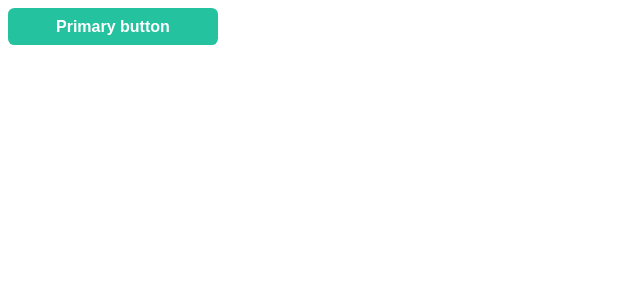
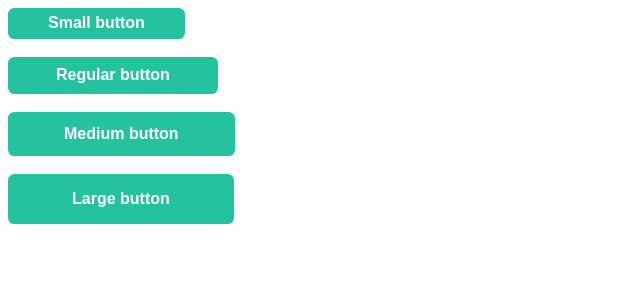
Before and after one commit to CyprienF/buzzui-vue, a Vue app: page / in a window 1280 px wide. Shown: the top 300 px of the page, without its empty margins (0-640 px from the left). Built offline with nearby package versions, Linux system fonts and the light colour scheme.

Commit message:
style(BuzzButton): add shape style

```diff
--- a/src/App.vue
+++ b/src/App.vue
@@ -1,5 +1,11 @@
 <template>
-  <BuzzButton> Primary button </BuzzButton>
+  <BuzzButton size="small">Small button</BuzzButton>
+  <br />
+  <BuzzButton>Regular button</BuzzButton>
+  <br />
+  <BuzzButton size="medium">Medium button</BuzzButton>
+  <br />
+  <BuzzButton size="large">Large button</BuzzButton>
 </template>
 
 <script setup lang="ts">
--- a/src/components/BuzzButton.vue
+++ b/src/components/BuzzButton.vue
@@ -36,6 +36,9 @@ const color = computed(() => getInvertColor(props.color));
 const backgroundColor = computed(() => getColor(props.color));
 const computedClasses = computed(() => {
   return {
+    button__small: props.size === 'small',
+    button__medium: props.size === 'medium',
+    button__large: props.size === 'large',
     button__rounded: props.shape === 'rounded',
     button__disabled: props.disabled,
     button__outlined: props.outlined,
@@ -64,6 +67,18 @@ const computedClasses = computed(() => {
     filter: brightness(95%);
   }
 
+  &__small {
+    padding: 0.4rem 2.5rem;
+  }
+
+  &__medium {
+    padding: 0.8rem 3.5rem;
+  }
+
+  &__large {
+    padding: 1rem 4rem;
+  }
+
   &__rounded {
     border-radius: 20rem;
   }
```
